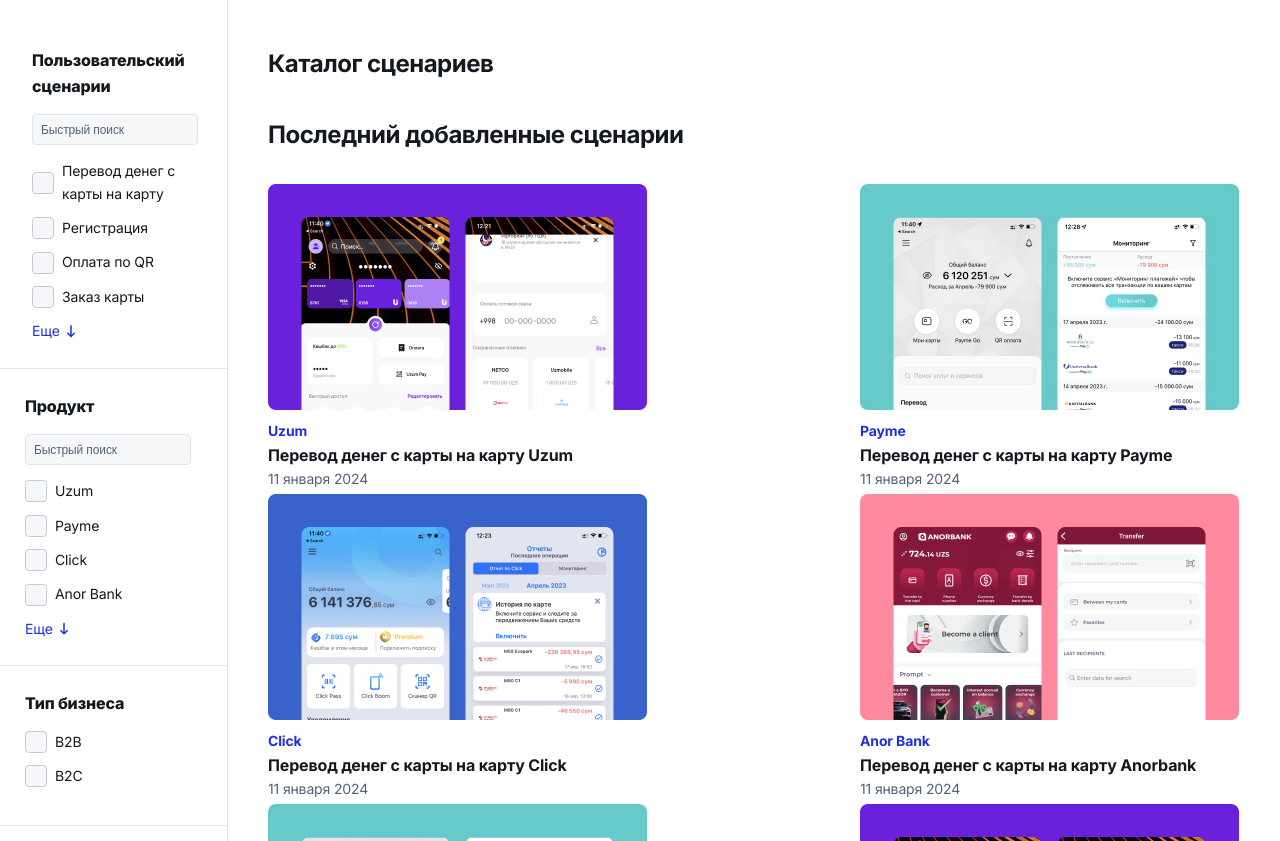
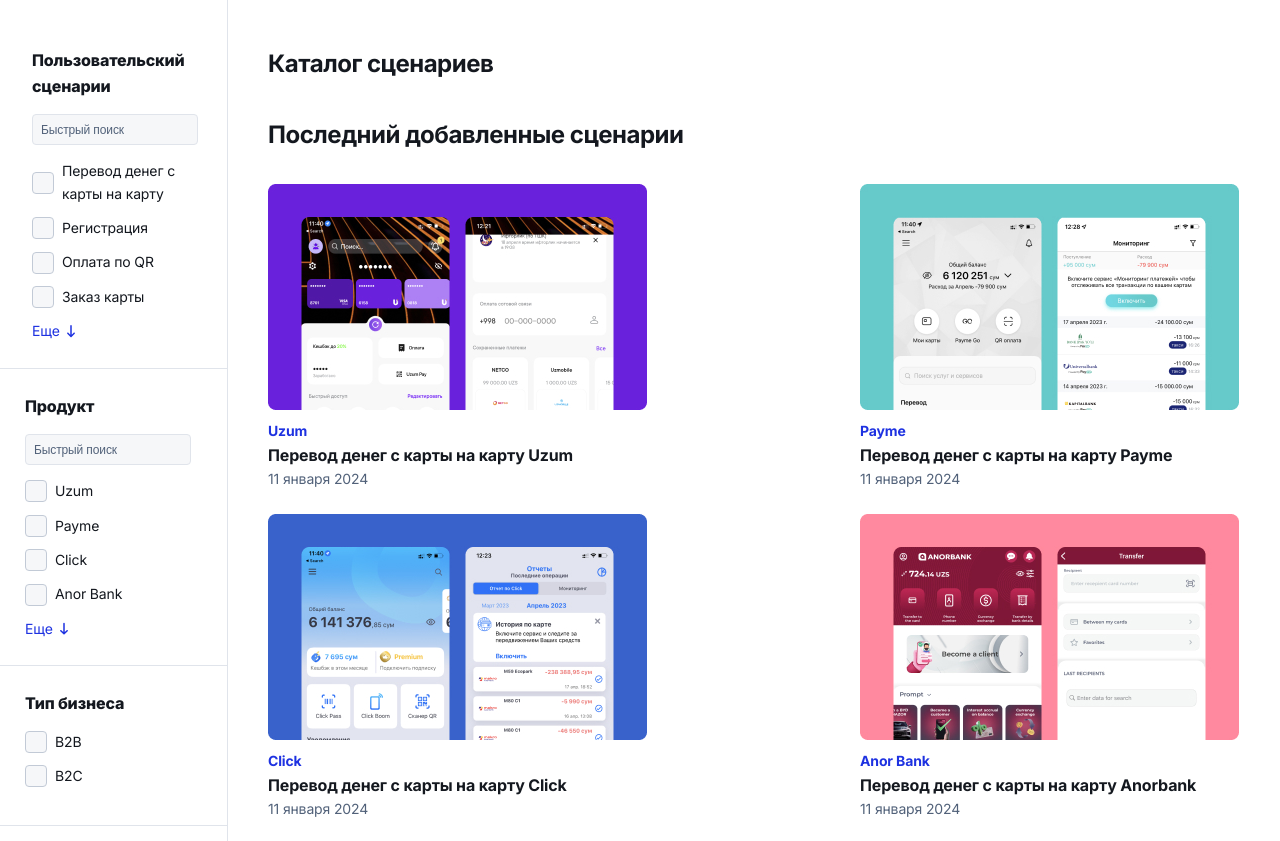
Before and after one commit to sudoexc/4Rize, a website: page src/index.html in a window 1280 px wide. Shown: the part 72-913 px from the top of the page. Drawn offline with Linux system fonts and the light colour scheme.

Commit message:
for pushing

```diff
--- a/src/sass/blocks/_main.sass
+++ b/src/sass/blocks/_main.sass
@@ -84,6 +84,7 @@
         .card
             width: 380px
             height: 310px
+            margin-bottom: 20px
             &__link
                 font-weight: 700
                 font-size: 14px
```
Also changed, not shown: src/css/style.min.css, 1 other file.
